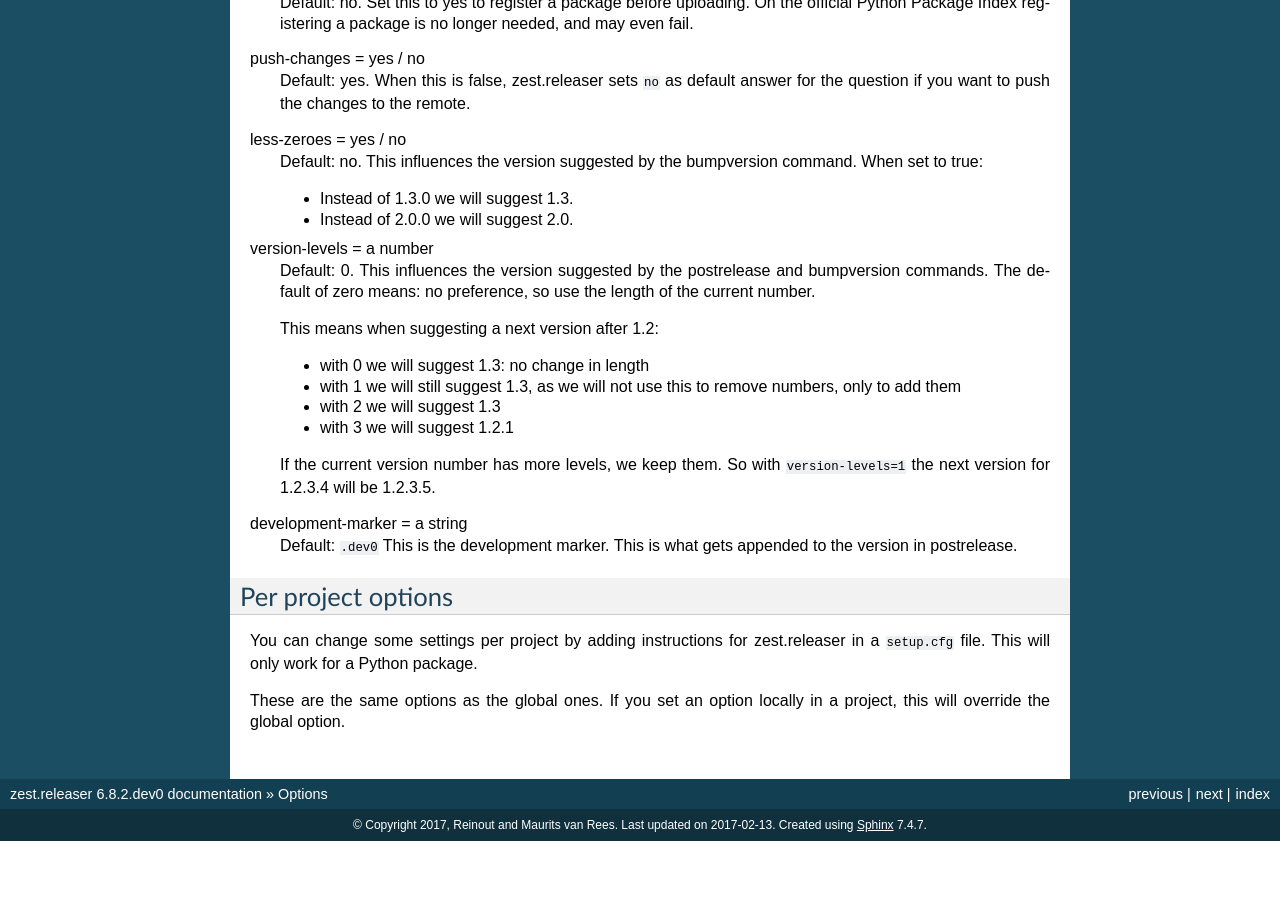
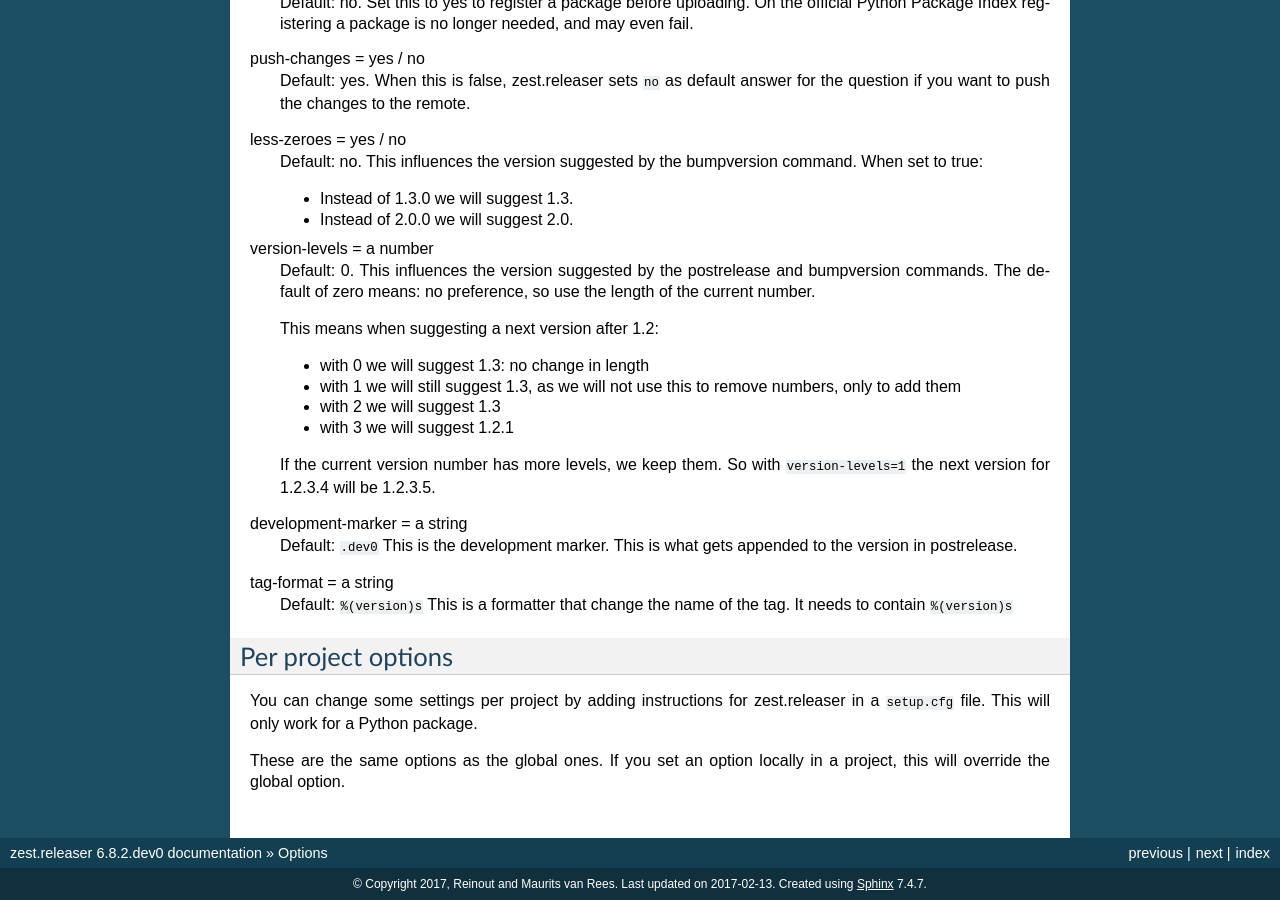
Before and after one commit to zestsoftware/zest.releaser, a Sphinx documentation site: the page built from doc/source/options.rst, in a window 1280 px wide and 900 px high, scrolled down 1573 px. Built offline with Sphinx 7.4.7, drawn with Linux system fonts in a browser that asks for light colours; before the commit the page ends 2414 px from its top, so only the background shows below that.

Commit message:
update documentation

```diff
--- a/doc/source/options.rst
+++ b/doc/source/options.rst
@@ -132,6 +132,11 @@ development-marker = a string
     This is the development marker.
     This is what gets appended to the version in postrelease.
 
+tag-format = a string
+    Default: ``%(version)s``
+    This is a formatter that change the name of the tag.
+    It needs to contain ``%(version)s``
+
 
 Per project options
 -------------------
```
